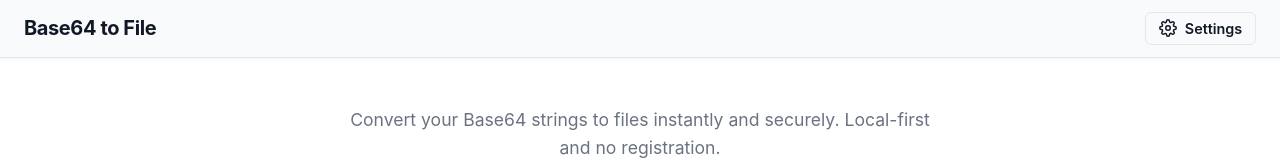
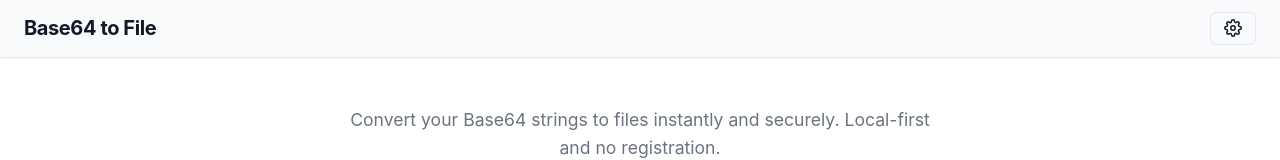
Before and after one commit to jnfire/base64-to-file, a Vue app: page / in a window 1280 px wide. Shown: the top 160 px of the page. Built offline with nearby package versions, Linux system fonts and the light colour scheme.

Commit message:
style: remove text from config buttons to rely on icon only

```diff
--- a/src/components/AppHeader.vue
+++ b/src/components/AppHeader.vue
@@ -29,7 +29,6 @@ const emit = defineEmits<{
           :aria-label="t('settings.title') || 'Settings'"
         >
           <SettingsIcon class="icon" />
-          <span class="text">{{ t('settings.title') || 'Settings' }}</span>
         </button>
       </div>
     </div>
@@ -128,8 +127,5 @@ const emit = defineEmits<{
   .title {
     font-size: 1.05rem;
   }
-  .config-toggle .text {
-    display: none;
-  }
 }
 </style>
```
